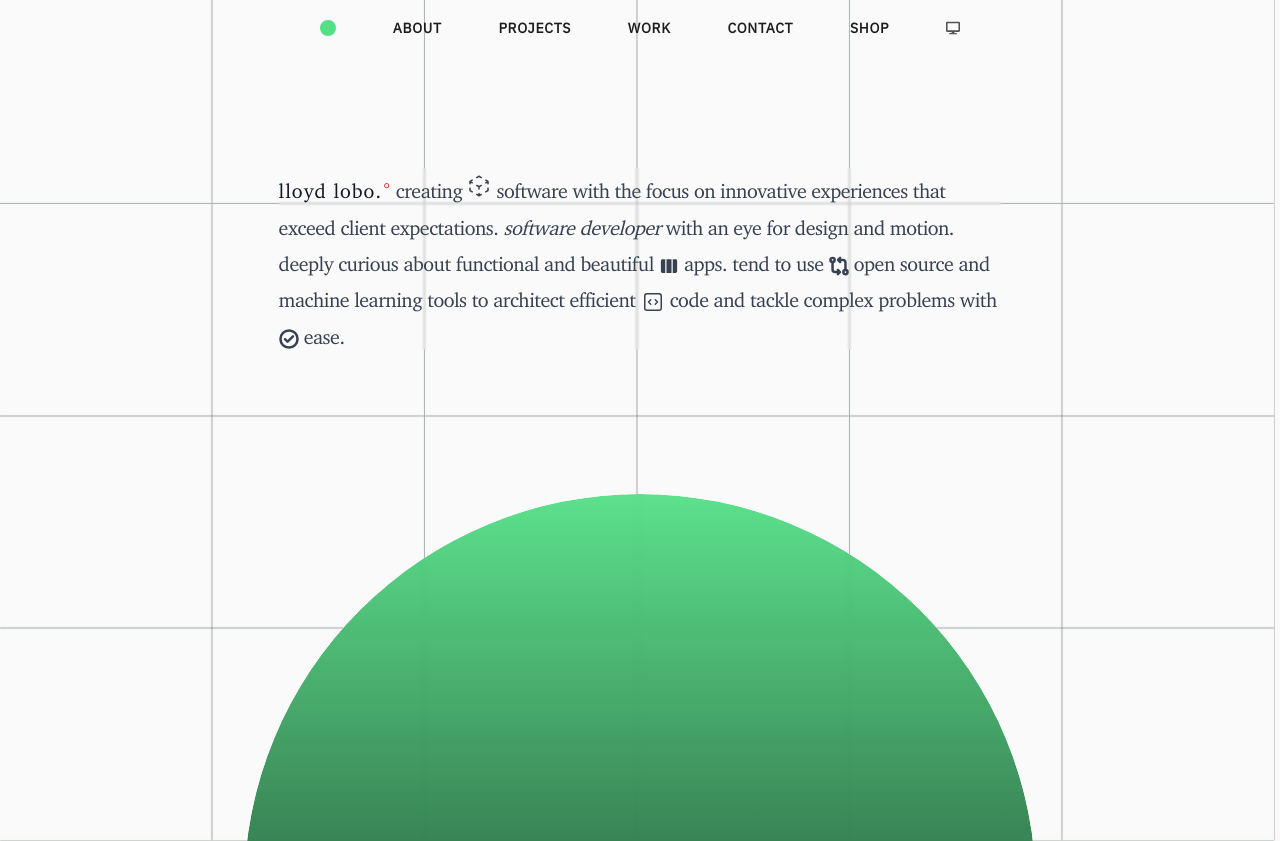
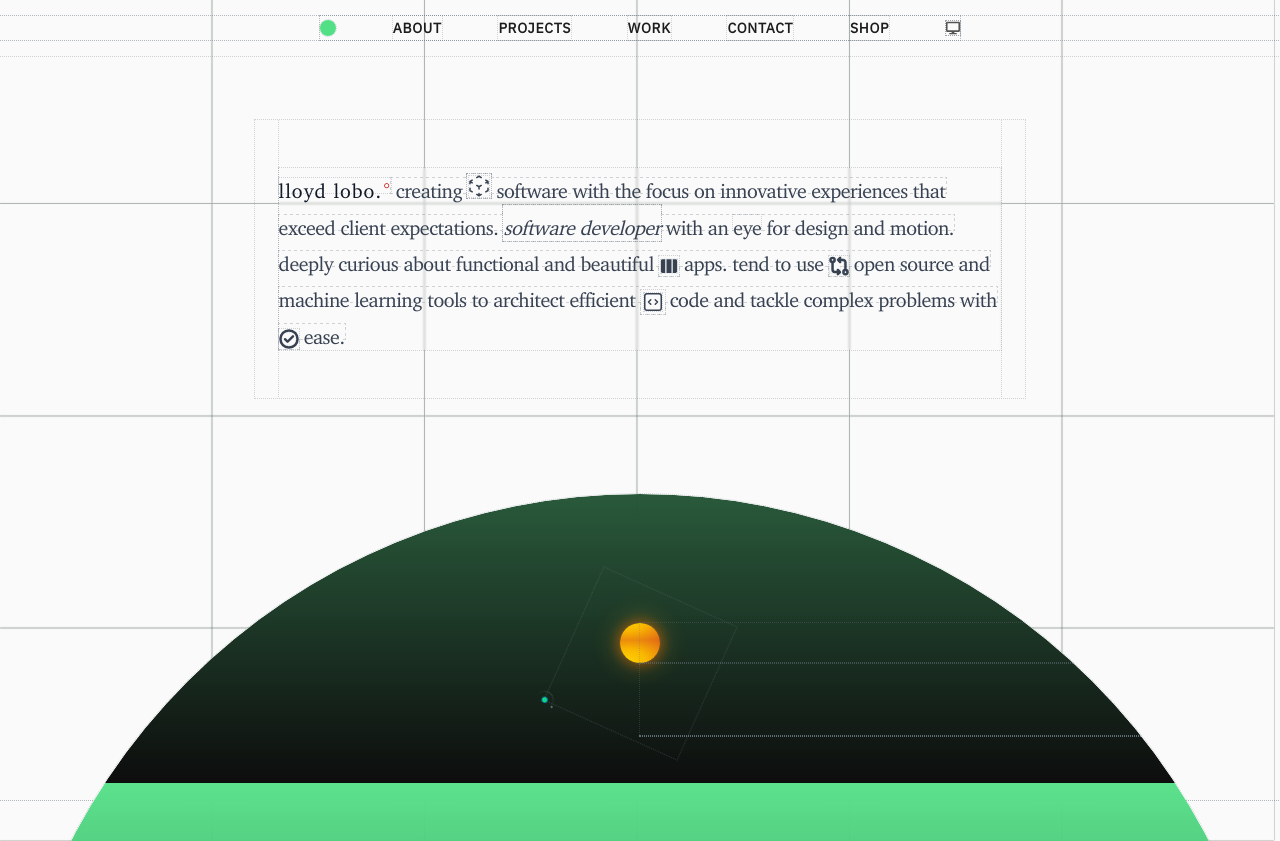
Before and after one commit to lloydlobo/lloydlobo.com, a Next.js app: page / in a window 1280 px wide. Built offline with nearby package versions, Linux system fonts and the light colour scheme.

Commit message:
style: fix location of sun in solar

```diff
--- a/components/Layout.tsx
+++ b/components/Layout.tsx
@@ -54,7 +54,7 @@ export const Navigation = (props: {}) => {
         <Link
           href="/"
           className="after:hidden items-center  w-full h-full min-w-[1rem] place-self-center max-w-[1rem] min-h-[1rem] max-h-[1rem] rounded-full bg-green-400 "
-        />
+        ></Link>
         <Link className="after:hidden" href="/about">
           About
         </Link>
--- a/components/effects/SolarSystem.module.css
+++ b/components/effects/SolarSystem.module.css
@@ -21,19 +21,25 @@
 .body {
   height: 100%;
   width: 100%;
+  position: relative;
   background-attachment: fixed;
-  border-radius: 0 10px 0 10px;
+  margin: 0 auto;
+  top: clamp(-40vw, -44vw + 9vh , -20vw) ;
+
+  /* inset:0; */
+  /* border-radius: 0 10px 0 10px; */
+  /* border-radius:1000px; */
   /* --background: radial-gradient(ellipse at bottom, #11262685 0%, #111011 100%); */
   /* background: var(--background); */
   /* background: black; */
 }
 
 .body[data-theme="dark"] {
-  display: none;
+  /* display: none; */
 }
 
 .body[data-theme="dark"] {
-  display: none;
+  /* display: none; */
 }
 
 .sun {
@@ -46,6 +52,7 @@
   );
   width: var(--pl-sun);
   height: var(--pl-sun);
+  z-index: 999;
 
   /* this brings the center as the origin */
   margin-top: calc(-0.5 * var(--pl-sun));
@@ -127,17 +134,16 @@
   }
 }
 
-.solar {
+.solar  {
   margin: 0 auto;
   position: relative;
 }
 
 div.solar {
-  /* border-radius: 1000px; */
   top: 50%;
   left: 50%;
   position: relative;
-  z-index: 999;
+  /* z-index: 999; */
 }
 .solar::after {
   content: "";
--- a/components/effects/SolarSystem.tsx
+++ b/components/effects/SolarSystem.tsx
@@ -1,15 +1,16 @@
-import React from "react";
+import { useTheme } from "next-themes";
 import styles from "@/components/effects/SolarSystem.module.css";
+import React, { ReactNode, useEffect, useRef, useState } from "react";
 
 // Code modified and utilized from: https://codepen.io/kowlor/pen/ZYYQoy?editors=0100
 export const SolarSystem = (props: {}) => {
 	return (
 		<div
-			className={`${styles.body} disabled:top-16 absolute top-0 bottom-0 left-0 right-0 bg-gradient-to-t backdrop-blur-sm from-black/95 saturate-100 brightness-100 dark:brightness-100 h-full to-green-400/90 dark:from-black/90  dark:to-green-400/50
+			className={`${styles.body} disabled:top-16 absolute top-0 bottom-0 left-0 right-0 bg-gradient-to-t backdrop-blur-xl from-black/95 saturate-100 brightness-100 dark:brightness-100 h-full to-green-400/90 dark:from-black/90 dark:to-green-400/50
 			`}
 		>
 			<div data-id="solar-system" className={`${styles.solar}`}>
-				<div className={styles.sun} />
+				<div className={`${styles.sun}`} />
 				<div className={styles.mercury} />
 				<div className={styles.venus} />
 				<div className={styles.earth} />
@@ -24,4 +25,46 @@ export const SolarSystem = (props: {}) => {
 	);
 };
 
-//
+type Props = {
+	children: ReactNode
+}
+export const ThemeToggleWrapper = (items: Props) => {
+
+	const [mounted, setMounted] = useState(false);
+	const { theme, setTheme } = useTheme();
+	const [dropdown, setDropdown] = useState(false);
+	const { forcedTheme } = useTheme();
+	// Theme is forced, we shouldn't allow user to change the theme
+	const disabled = !!forcedTheme;
+
+	useEffect(() => {
+		// useEffect only runs on the client, so now we can safely show the UI
+		setMounted(true);
+	}, []);
+
+	if (!mounted) {
+		return null;
+	}
+
+	// e.target may select the svg or span too. e.currentTarget selects the parent button.
+	const switchTheme = (e: React.MouseEvent<HTMLButtonElement, MouseEvent>) => {
+		if (theme === "dark") {
+			setTheme("light");
+		} else if (theme === "light") {
+			setTheme("dark");
+		} else if (theme === "system") {
+			setTheme("dark");
+		}
+	};
+
+	return (
+		<>
+			<button
+				className="cursor-pointer absolute flex items-center bg-white w-full"
+				onClick={(e) => switchTheme(e)}
+			>
+				{items.children}
+			</button>
+		</>
+	)
+}
--- a/pages/index.tsx
+++ b/pages/index.tsx
@@ -1,8 +1,9 @@
 import Link from "next/link";
-import React, { useEffect, useRef, useState } from "react";
+import React, { ReactNode, useEffect, useRef, useState } from "react";
 import { Section } from "@/components/Section";
 import Layout from "@/components/Layout";
 import { SolarSystem } from "@/components/effects/SolarSystem";
+
 
 export function ClockNav() {
 	const [currentTime, setCurrentTime] = useState(null);
@@ -27,14 +28,12 @@ export function ClockNav() {
 	);
 }
 
+
 export default function IndexPage() {
 	return (
 		<>
-			<div className="w-[100%]  fixed aspect-square  lg:w-[61.8vw] inset-0 rounded-t-[1000px] top-[61.8%] mx-auto  grid overflow-hidden  -z-10 bottom-0">
-				<SolarSystem />
-			</div>
-			<div className="relative">
 
+			<div className="relative z-50">
 				<Layout title="Home">
 					<main className="">
 						<Section>
@@ -133,6 +132,12 @@ export default function IndexPage() {
 					</main>
 				</Layout>
 			</div>
+			<div
+				className="aspect-square top-[61.8%] lg:top-[61.8%] fixed rounded-t-[1000px] overflow-hidden bottom-0 inset-0"
+			// className="z-50 w-[100%] fixed aspect-square  lg:w-[61.8vw] inset-0 rounded-t-[1000px] top-[61.8%] mx-auto grid overflow-hidden bottom-0">
+			>
+				<SolarSystem />
+			</div>
 
 			<style jsx>{`
 span.square {
@@ -157,40 +162,36 @@ span.square {
 }
 
 `}</style>
+
 			<div
-				className=" bg-gradient-to-b hidden opacity-50 from-on-primary to-green-300/50 w-screen h-screen absolute inset-0 -z-50"></div>
-			<div className="flex my-auto top-8 flex-wrap [&>*]:h-[16.6vw] brightness-[57%] [&>*]:aspect-square transition-all duration-300 delay-75 ease-linear blur-[0.2px] w-screen inset-0 [&>*]:outline-green-50/10  dark:[&>*]:outline-green-900/50 [&>*]:outline [&>*]:outline-[0.01px] -z-40 opacity-95 absolute disabled:[&>*]:bg-transparent h-fit">
-				<span className="square hidden"> </span>
-				<span className="square hidden"> </span>
-				<span className="square hidden"> </span>
-				<span className="square hidden"> </span>
-				<span className="square hidden"> </span>
-				<span className="square hidden"> </span>
-				<span className="square "> </span>
-				<span className="square "> </span>
-				<span className="square "> </span>
-				<span className="square "> </span>
-				<span className="square "> </span>
-				<span className="square "> </span>
-				<span className="square "> </span>
-				<span className="square "> </span>
-				<span className="square "> </span>
-				<span className="square "> </span>
-				<span className="square "> </span>
-				<span className="square "> </span>
-				<span className="square "> </span>
-				<span className="square "> </span>
-				<span className="square "> </span>
-				<span className="square "> </span>
-				<span className="square "> </span>
-				<span className="square "> </span>
-				<span className="square "> </span>
-				<span className="square "> </span>
-				<span className="square "> </span>
-				<span className="square "> </span>
-				<span className="square "> </span>
-				<span className="square "> </span>
+				className=" bg-gradient-to-b hidden opacity-50 from-on-primary to-green-300/50 w-screen h-screen absolute inset-0 -z-10"></div>
+			<div className="flex my-auto top-8 flex-wrap [&>*]:h-[16.6vw] brightness-[57%] [&>*]:aspect-square transition-all duration-300 delay-75 ease-linear blur-[0.2px] w-screen inset-0 [&>*]:outline-green-50/10  dark:[&>*]:outline-green-900/50 [&>*]:outline [&>*]:outline-[0.01px] -z-50 opacity-95 absolute disabled:[&>*]:bg-transparent h-fit">
+				<span className="square" />
+				<span className="square" />
+				<span className="square" />
+				<span className="square" />
+				<span className="square" />
+				<span className="square" />
+				<span className="square" />
+				<span className="square" />
+				<span className="square" />
+				<span className="square" />
+				<span className="square" />
+				<span className="square" />
+				<span className="square" />
+				<span className="square" />
+				<span className="square" />
+				<span className="square" />
+				<span className="square" />
+				<span className="square" />
+				<span className="square" />
+				<span className="square" />
+				<span className="square" />
+				<span className="square" />
+				<span className="square" />
+				<span className="square" />
 			</div>
+
 		</>
 	);
 }
--- a/styles/globals.css
+++ b/styles/globals.css
@@ -16,7 +16,7 @@
   box-sizing: border-box;
   padding: 0;
   margin: 0;
-  /* @apply outline-1 outline-dotted outline-gray4/30; */
+  @apply outline-1 outline-dotted outline-gray4/30;
   /* @apply bg-purple-800 bg-opacity-[0.002]; */
 }
 
```
